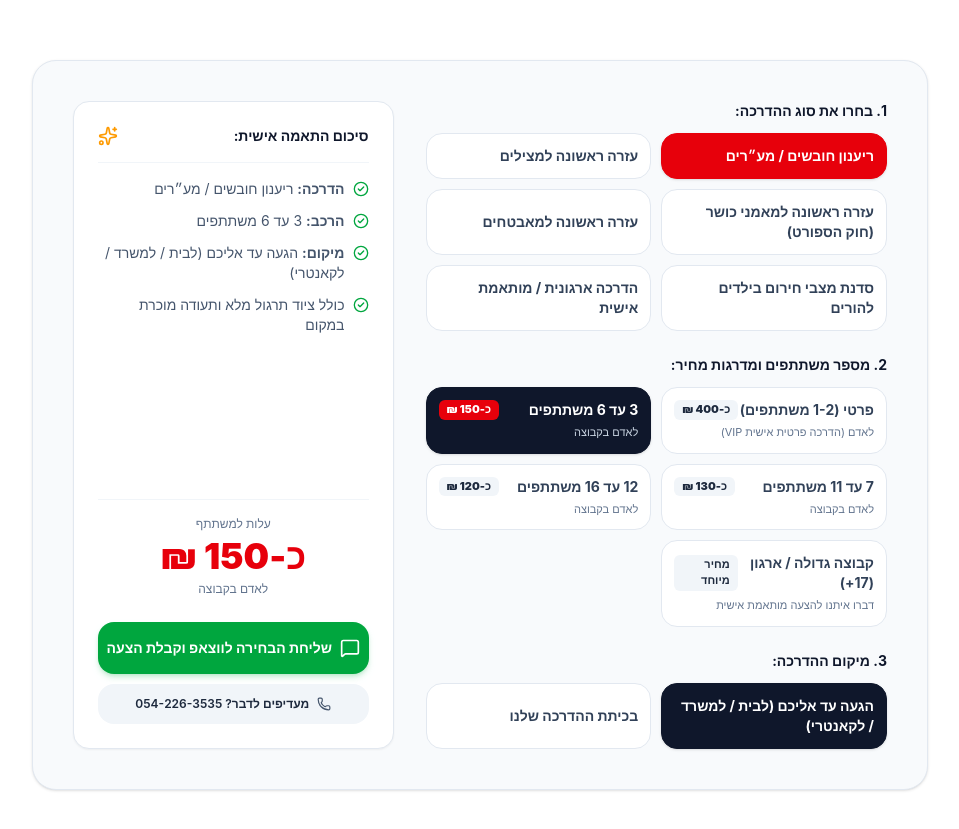
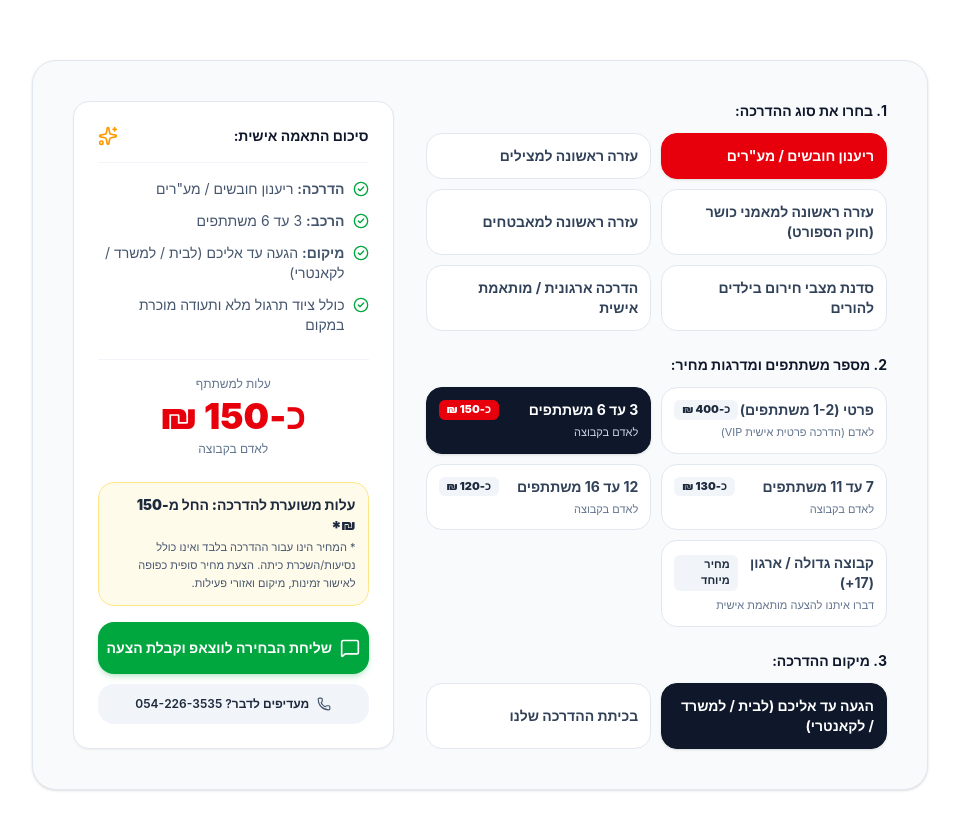
Before and after one commit to yosef-segev/ysi-firstaid.co.il, a React (Vite) app: page / in a window 1280 px wide. Shown: the part 3360-4189 px from the top of the page, without its empty margins (160-1119 px from the left). Built offline with nearby package versions, Linux system fonts and the light colour scheme.

Commit message:
Add prominent estimated training price note beneath calculator price display

```diff
--- a/src/components/PriceCalculator.jsx
+++ b/src/components/PriceCalculator.jsx
@@ -8,7 +8,7 @@ const PriceCalculator = () => {
   const [location, setLocation] = useState('home');
 
   const courseOptions = [
-    { id: 'medics', name: 'ריענון חובשים / מע״רים' },
+    { id: 'medics', name: 'ריענון חובשים / מע"רים' },
     { id: 'lifeguards', name: 'עזרה ראשונה למצילים' },
     { id: 'fitness', name: 'עזרה ראשונה למאמני כושר (חוק הספורט)' },
     { id: 'security', name: 'עזרה ראשונה למאבטחים' },
@@ -62,6 +62,9 @@ const PriceCalculator = () => {
   const selectedCourseObj = courseOptions.find(c => c.id === courseType) || courseOptions[0];
   const selectedGroupObj = groupOptions.find(g => g.id === groupSize) || groupOptions[1];
   const selectedLocationObj = locationOptions.find(l => l.id === location) || locationOptions[0];
+  const estimatedPriceText = selectedGroupObj.isSpecial
+    ? 'מחיר מותאם'
+    : selectedGroupObj.priceDisplay.replace(/^כ-/, '');
 
   const buildWhatsAppMessage = () => {
     const text = `שלום ysi הדרכות, השתמשתי במחשבון המחיר באתר:
@@ -224,6 +227,15 @@ const PriceCalculator = () => {
                   </span>
                 </div>
 
+                <div className="mb-4 rounded-2xl border border-amber-200 bg-amber-50 p-3 text-right">
+                  <div className="text-sm font-black text-slate-800">
+                    עלות משוערת להדרכה: החל מ-{estimatedPriceText}*
+                  </div>
+                  <p className="mt-1 text-[11px] leading-relaxed text-slate-600">
+                    * המחיר הינו עבור ההדרכה בלבד ואינו כולל נסיעות/השכרת כיתה. הצעת מחיר סופית כפופה לאישור זמינות, מיקום ואזורי פעילות.
+                  </p>
+                </div>
+
                 <a
                   href={buildWhatsAppMessage()}
                   target="_blank"
```
